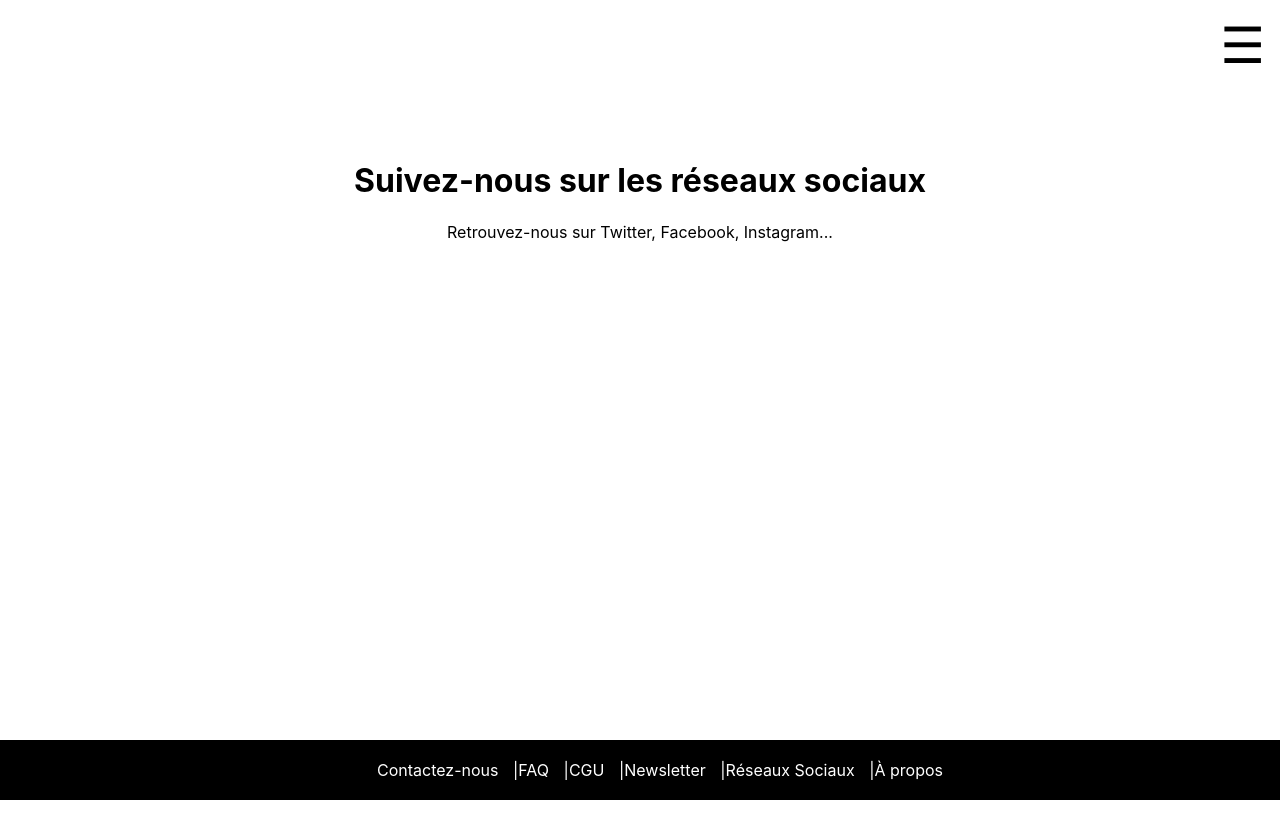
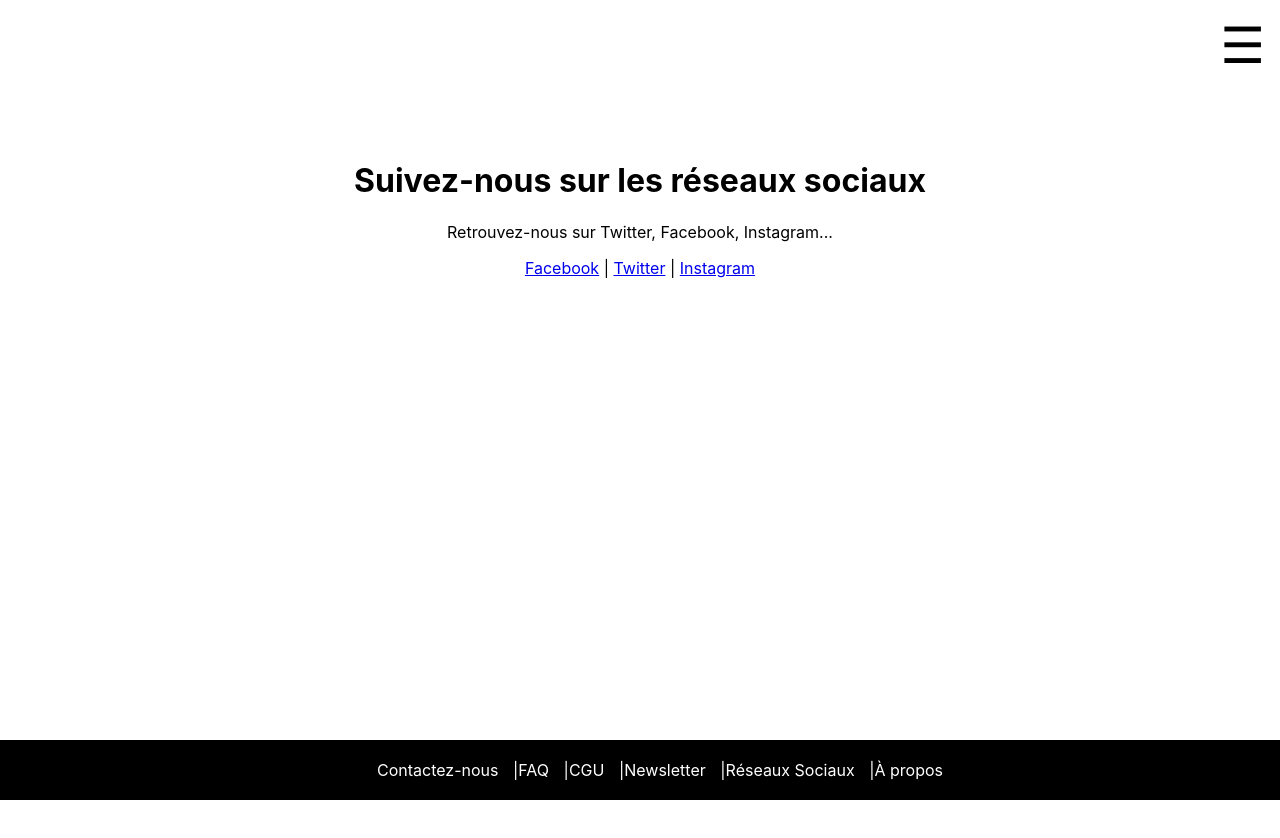
Before and after one commit to Iniestadiks/OrbitIQFrontend, a React (Create React App) app: page /socials in a window 1280 px wide. Shown: the top 838 px of the page. Built offline with nearby package versions, Linux system fonts and the light colour scheme.

Commit message:
network link

```diff
--- a/src/components/Socials.js
+++ b/src/components/Socials.js
@@ -5,6 +5,11 @@
         <div style={{ padding: '20px' }}>
             <h1>Suivez-nous sur les réseaux sociaux</h1>
             <p>Retrouvez-nous sur Twitter, Facebook, Instagram...</p>
+            <a href="https://www.facebook.com/votre-page-facebook" target="_blank" rel="noopener noreferrer">Facebook</a>
+            <span> | </span>
+            <a href="https://twitter.com/votre-compte-twitter" target="_blank" rel="noopener noreferrer">Twitter</a>
+            <span> | </span>
+            <a href="https://www.instagram.com/votre-compte-instagram" target="_blank" rel="noopener noreferrer">Instagram</a>
             {/* Ajoute les liens vers les réseaux sociaux ici */}
         </div>
     );
```
